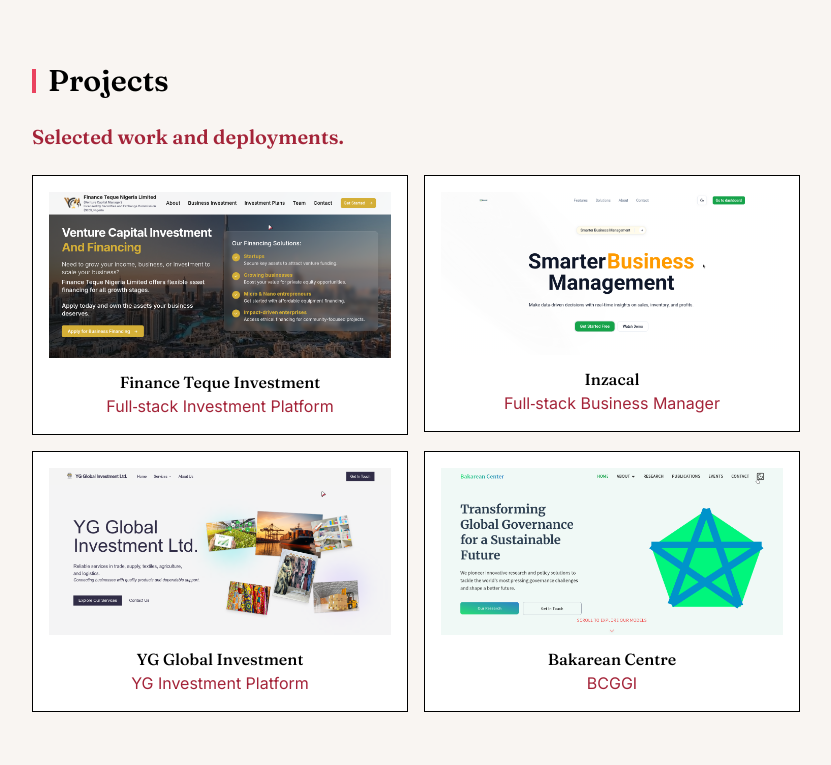
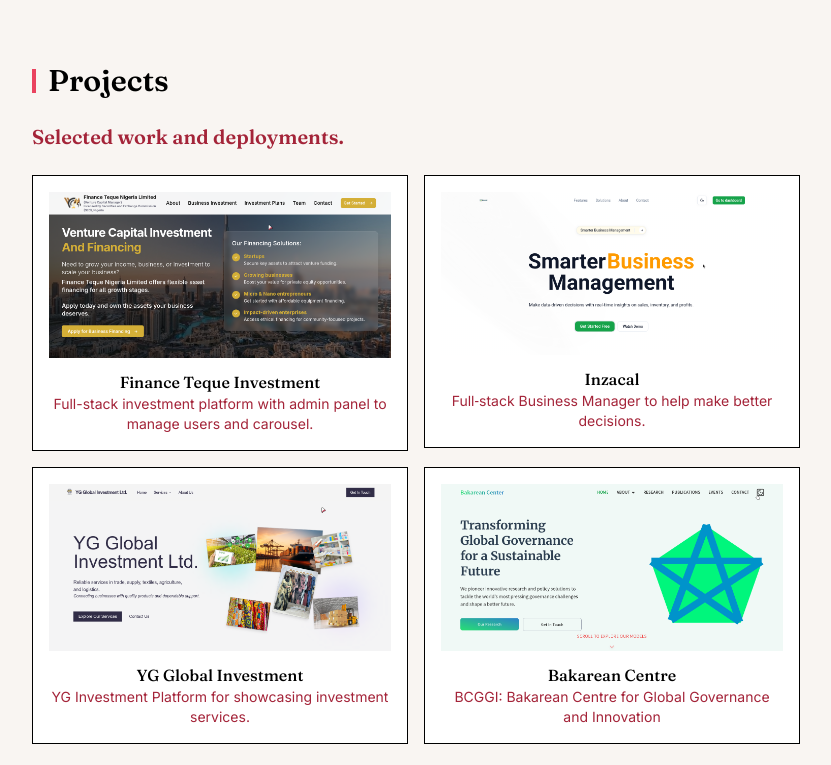
Before and after one commit to Adnan0-IM/adnanilyas.dev, a React (Vite) app: page / in a window 1280 px wide. Shown: the part 2032-2797 px from the top of the page, without its empty margins (224-1055 px from the left). Built offline with nearby package versions, Linux system fonts and the light colour scheme.

Commit message:
fix: update project descriptions for clarity and consistency

```diff
--- a/src/components/Experience&Education/Experience.tsx
+++ b/src/components/Experience&Education/Experience.tsx
@@ -35,7 +35,7 @@
           <ul className="list-disc text-sm pl-6 md:pl-8">
             <li>
               Built and deployed production-ready web applications using React,
-              TypeScript, Node.js, and Express.
+              TypeScript, Node.js, and Express in a startup environment.
             </li>
             <li>
               Contributed to the Finance-Teque Investment Platform, working
--- a/src/components/projects/ProjectCard.tsx
+++ b/src/components/projects/ProjectCard.tsx
@@ -175,7 +175,7 @@
                 </motion.h3>
                 <motion.p
                   layoutId={`description-${card.description}-${id}`}
-                  className="text-muted-foreground text-center md:text-left text-base"
+                  className="text-muted-foreground text-center text-sm "
                 >
                   {card.description}
                 </motion.p>
--- a/src/components/projects/ProjectsData.tsx
+++ b/src/components/projects/ProjectsData.tsx
@@ -4,7 +4,7 @@
 import bcggi from "../../assets/projects/bcggi.png";
 export const cards = [
   {
-    description: "Full‑stack Investment Platform",
+    description: "Full-stack investment platform with admin panel to manage users and carousel.",
     title: "Finance Teque Investment",
     src: financetequecv,
     liveDemo: "https://financetequecv.com",
@@ -18,7 +18,7 @@
             <h4 className="text-sm font-semibold text-foreground">Problem</h4>
             <p className="text-muted-foreground">
               Secure onboarding for personal and corporate investors, with an
-              admin panel to manage users and plan access.
+              admin panel to manage users and carousel.
             </p>
           </div>
           <div>
@@ -31,8 +31,8 @@
           <div>
             <h4 className="text-sm font-semibold text-foreground">Outcome</h4>
             <p className="text-muted-foreground">
-              Self‑serve registration and admin control improved user
-              management, trust, and conversions across investor types.
+              Self‑serve registration and admin control, user
+              management.
             </p>
           </div>
         </div>
@@ -40,7 +40,7 @@
     },
   },
   {
-    description: "Full‑stack Business Manager",
+    description: "Full‑stack Business Manager to help  make better decisions.",
     title: "Inzacal",
     src: inzacal,
     liveDemo: "https://inzacal-production.up.railway.app/",
@@ -69,9 +69,7 @@
           <div>
             <h4 className="text-sm font-semibold text-foreground">Outcome</h4>
             <p className="text-muted-foreground">
-              Centralized visibility enables better decisions on investments and
-              expansion; automated compliance, reporting, and alerts streamline
-              operations and accountability, accuracy, efficiency.
+              Smooth Full stack app to help business owners make good decisions by recieving notifications about products.
             </p>
           </div>
         </div>
@@ -79,7 +77,7 @@
     },
   },
   {
-    description: "YG Investment Platform",
+    description: "YG Investment Platform for showcasing investment services.",
     title: "YG Global Investment ",
     src: ygGlobal,
     liveDemo: "https://yg-investment.vercel.app/",
@@ -106,7 +104,7 @@
           <div>
             <h4 className="text-sm font-semibold text-foreground">Outcome</h4>
             <p className="text-muted-foreground">
-              Fast-loading site on Vercel with clear content architecture and
+              Smooth and aesthetic experience with clear content architecture and
               smooth navigation across devices.
             </p>
           </div>
@@ -115,7 +113,7 @@
     },
   },
   {
-    description: "BCGGI",
+    description: "BCGGI: Bakarean Centre for Global Governance and Innovation",
     title: "Bakarean Centre",
     src: bcggi,
     liveDemo: "https://bcggi.org",
@@ -143,7 +141,7 @@
             <h4 className="text-sm font-semibold text-foreground">Outcome</h4>
             <p className="text-muted-foreground">
               Well-organized pages that improve understanding and engagement for
-              visitors and stakeholders.
+              visitors.
             </p>
           </div>
         </div>
--- a/src/sections/Hero.tsx
+++ b/src/sections/Hero.tsx
@@ -60,7 +60,7 @@
               }}
               className="text-lg"
             >
-              Full Stack Engineer from Nigeria, Kano state.
+             Full-Stack Developer based in Kano, Nigeria
             </motion.p>
 
             <motion.p
```
